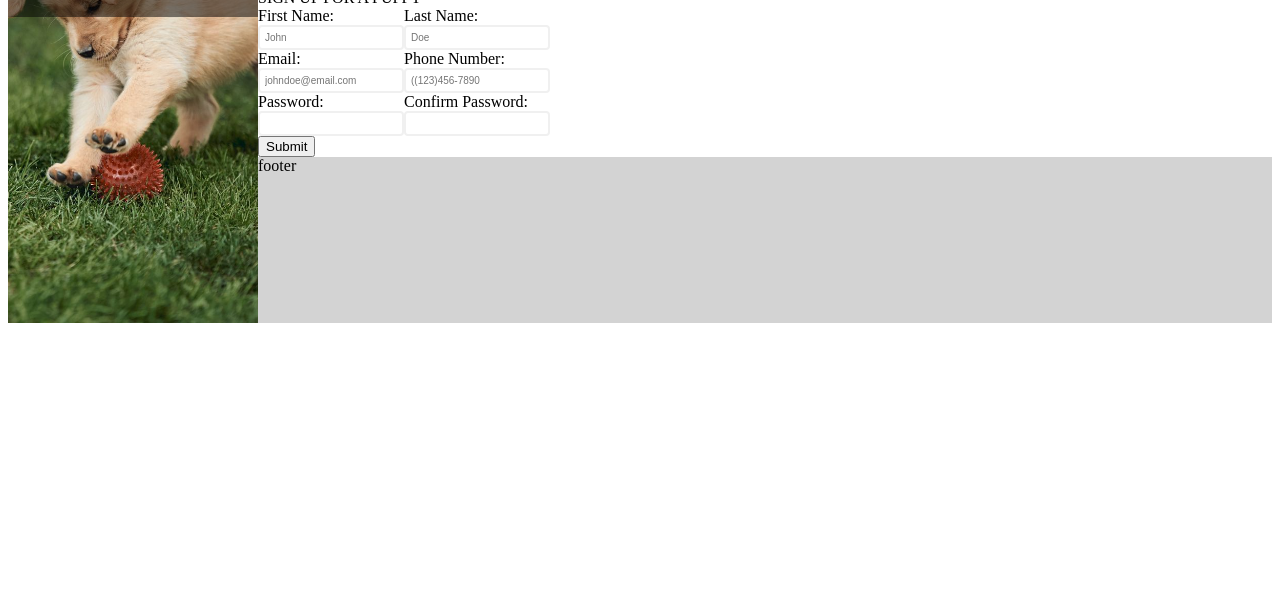
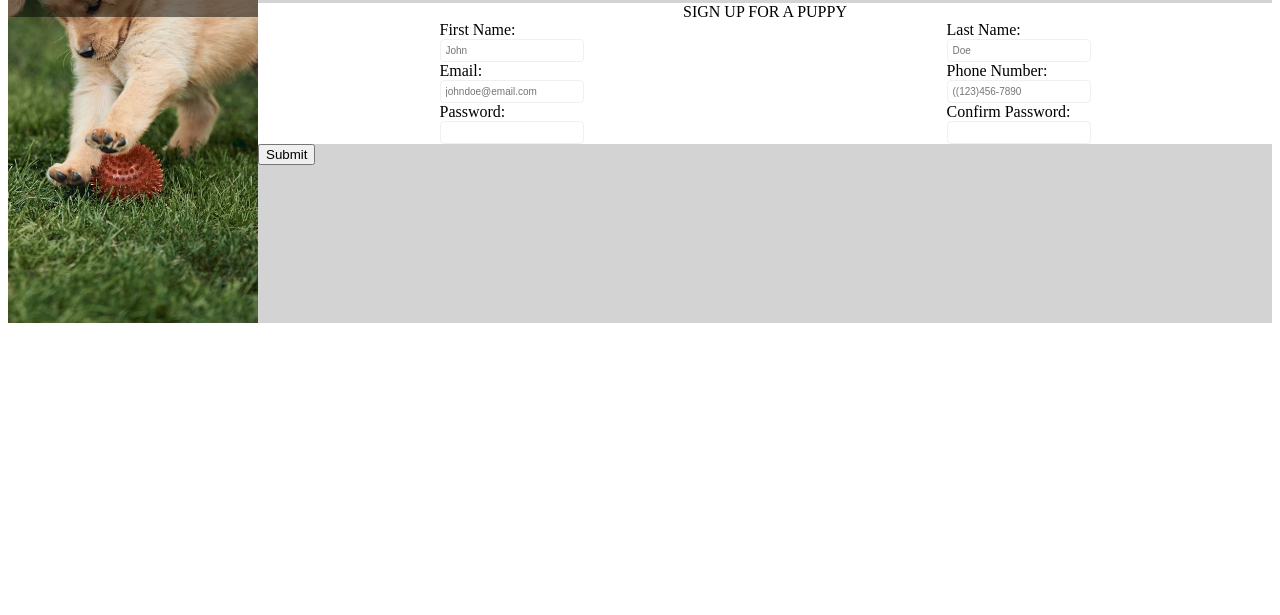
Before and after one commit to andrewmarabante/sign_up_form, a plain HTML site: page index.html in a window 1280 px wide. Shown: the part 185-800 px from the top of the page. Drawn offline with Linux system fonts and the light colour scheme.

Commit message:
Added a bit of css to get the page looking better

```diff
--- a/index.html
+++ b/index.html
@@ -55,11 +55,12 @@
                         <div class="error"></div>
                     </div>
                 </div>
-                <button type="submit">Submit</button>
+        </div>
+        <div class="headfoot">
+            <button type="submit">Submit</button>
+        </div>
+    </div>
             </form>
-        </div>
-        <div class="headfoot">footer</div>
-    </div>
     <script src="script.js"></script>
 </body>
 
--- a/style.css
+++ b/style.css
@@ -32,13 +32,21 @@ body{
     background-color: lightgrey;
 }
 
+.formtitle{
+    text-align: center;
+}
+
+.error{
+    color: rgb(179, 11, 11);
+}
+
 .input-control{
     display: flex;
     flex-direction: column;
 }
 
 .input-control input{
-    border: 2px solid #f0f0f0;
+    border: 1px solid #f0f0f0;
     border-radius: 4px;
     display: block;
     font-size: 10px;
@@ -46,22 +54,23 @@ body{
 }
 .names{
     display: flex;
+    justify-content: space-around;
 }
 
 .emnum{
     display: flex;
+    justify-content: space-around;
 }
 
 .passwords{
     display: flex;
+    justify-content: space-around;
 }
 
 .input-control.error input{
-    border-style: solid;
     border-color: red;
 }
 
 .input-control.success input{
-
     border-color: green;
 }
```
